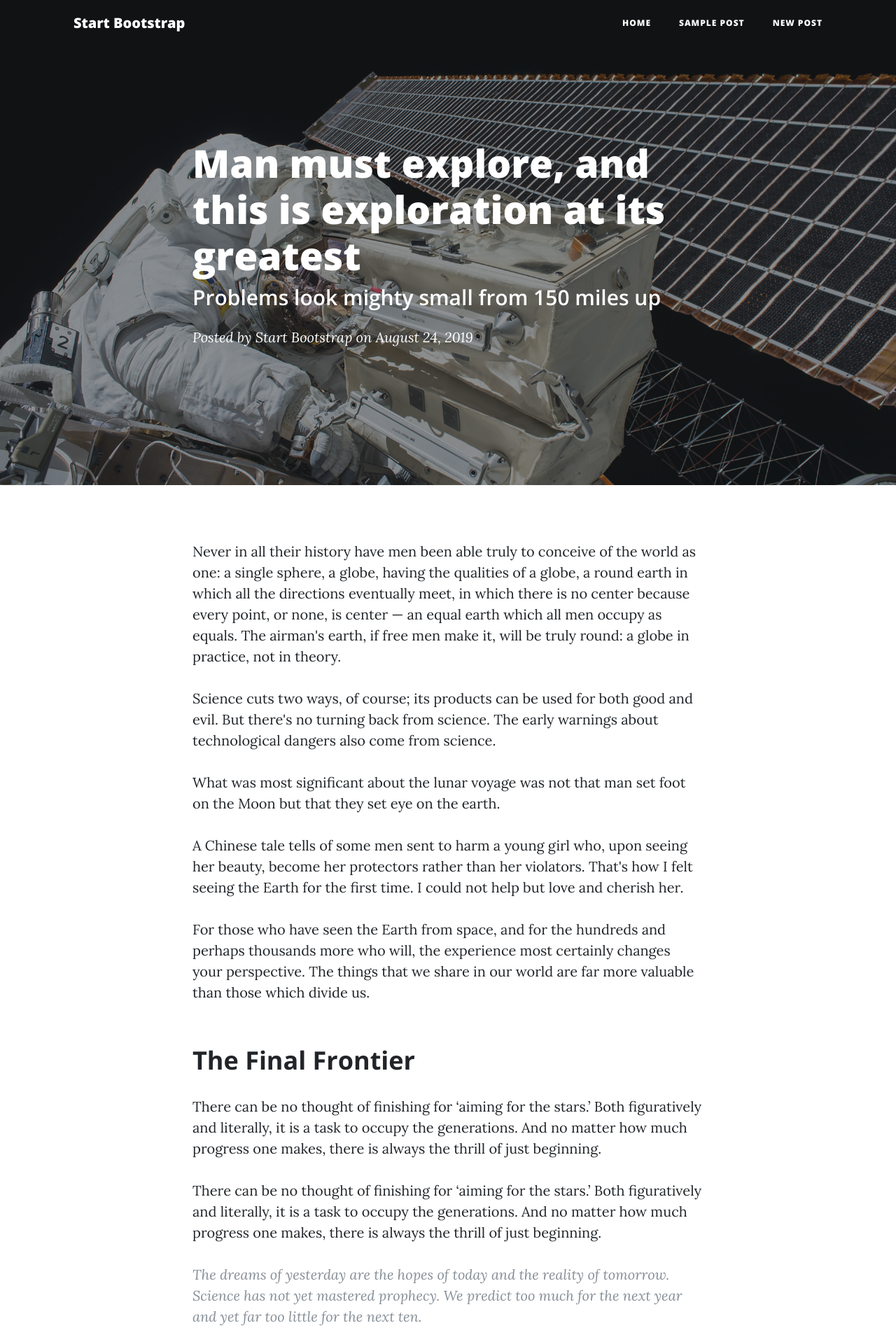
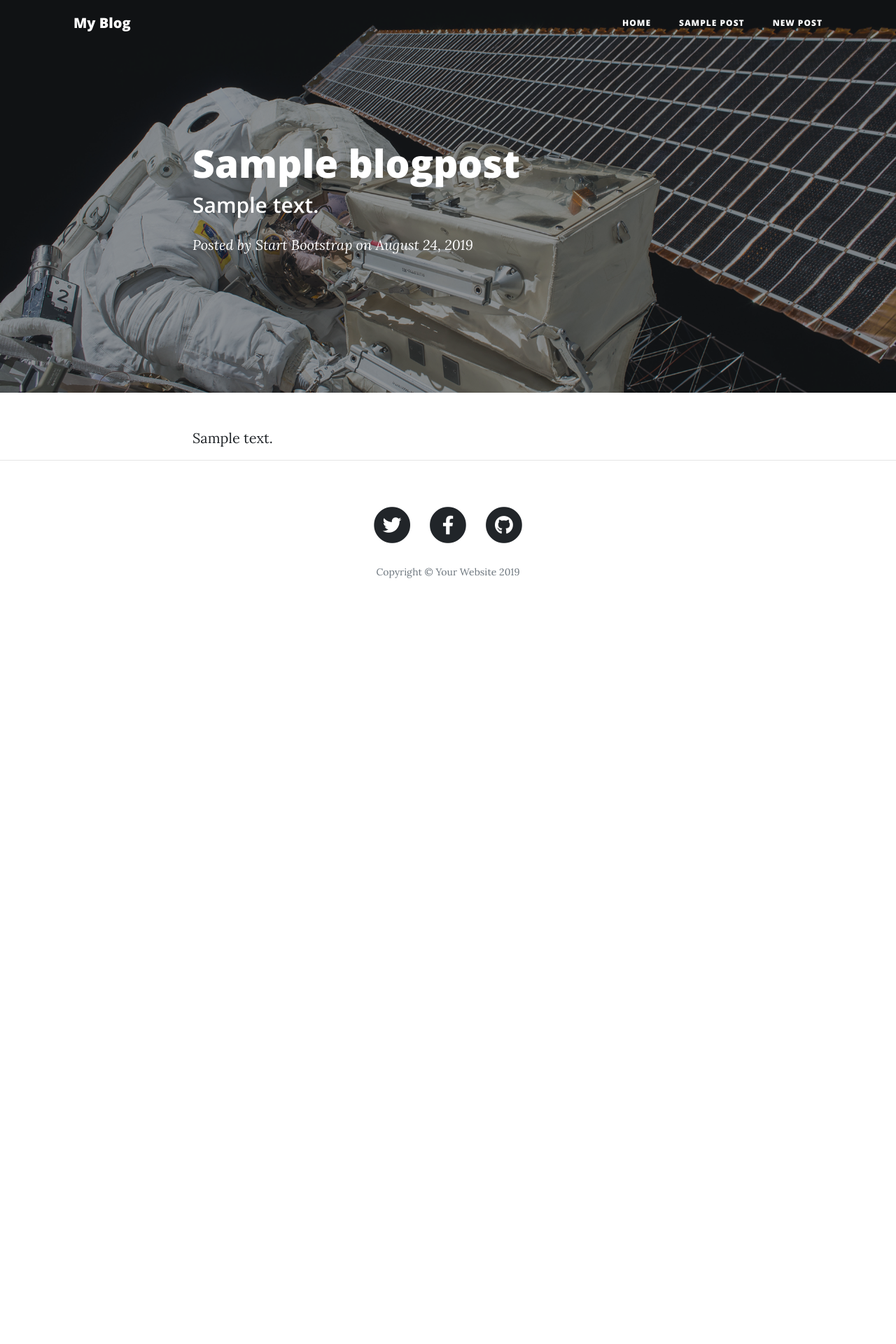
Before and after one commit to amarteragundi/my-blog, a Node server app: template views/post.ejs in a window 1280 px wide. Shown: the top 1920 px of the page at 70% size. After the commit the page ends 826 px from the top, so only its background shows below. Run offline with Node 20, Linux system fonts and the light colour scheme; the template is opened without the code that fills it: values that come from a table or form of the project are taken from there, others are empty; tables that the repository leaves empty hold one stand-in row (values such as "Sample post"); some libraries are stand-ins or nearby versions.

Commit message:
Post details

```diff
--- a/index.js
+++ b/index.js
@@ -36,8 +36,10 @@ app.get("/contact", (req, res) => {
   res.render("contact");
 });
 
-app.get("/post", (req, res) => {
-  res.render("post");
+app.get("/post/:id", async (req, res) => {
+    debugger;
+    const blogpost = await BlogPost.findById(req.params.id)
+  res.render("post", {blogpost});
 });
 
 // create a new post
--- a/views/index.ejs
+++ b/views/index.ejs
@@ -24,7 +24,7 @@
         <div class="col-lg-8 col-md-10 mx-auto">
           <% for (let index = 0; index < blogposts.length; index++) { %>
           <div class="post-preview">
-            <a href="post.html">
+            <a href="/post/<%= blogposts[index]._id %>">
               <h2 class="post-title">
                 <%= blogposts[index].title %>
               </h2>
--- a/views/layouts/nav.ejs
+++ b/views/layouts/nav.ejs
@@ -1,7 +1,7 @@
 <!-- Navigation -->
 <nav class="navbar navbar-expand-lg navbar-light fixed-top" id="mainNav">
   <div class="container">
-    <a class="navbar-brand" href="/">Start Bootstrap</a>
+    <a class="navbar-brand" href="/">My Blog</a>
     <button
       class="navbar-toggler navbar-toggler-right"
       type="button"
--- a/views/post.ejs
+++ b/views/post.ejs
@@ -13,9 +13,9 @@
         <div class="row">
           <div class="col-lg-8 col-md-10 mx-auto">
             <div class="post-heading">
-              <h1>Man must explore, and this is exploration at its greatest</h1>
+              <h1><%= blogpost.title %></h1>
               <h2 class="subheading">
-                Problems look mighty small from 150 miles up
+                <%= blogpost.body %>
               </h2>
               <span class="meta"
                 >Posted by
@@ -33,7 +33,7 @@
       <div class="container">
         <div class="row">
           <div class="col-lg-8 col-md-10 mx-auto">
-            <p>
+            <!-- <p>
               Never in all their history have men been able truly to conceive of
               the world as one: a single sphere, a globe, having the qualities
               of a globe, a round earth in which all the directions eventually
@@ -135,7 +135,8 @@
               <a href="https://www.flickr.com/photos/nasacommons/"
                 >NASA on The Commons</a
               >.
-            </p>
+            </p> -->
+            <%= blogpost.body %>
           </div>
         </div>
       </div>
```
